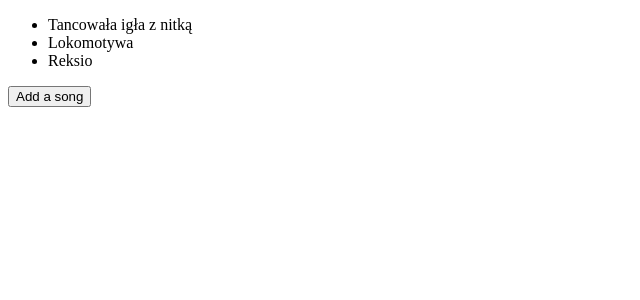
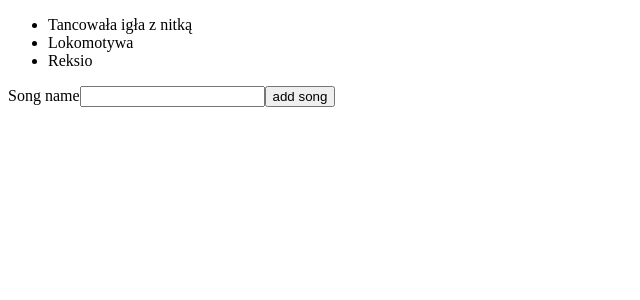
Before and after one commit to aleksandergorecki80/HooksLearningApp, a React (Create React App) app: page / in a window 1280 px wide. Shown: the top 300 px of the page, without its empty margins (0-640 px from the left). Built offline with nearby package versions, Linux system fonts and the light colour scheme.

Commit message:
useState with form

```diff
--- /dev/null
+++ b/src/components/NewSongForm.js
@@ -0,0 +1,21 @@
+import React, { useState } from 'react';
+
+const NewSongForm = (props) => {
+    const [ title, setTitle] = useState('');
+    const handleSubmit = (e) => {
+        e.preventDefault();
+        props.addSong(title)
+        setTitle('');
+    }
+    return (
+        <form onSubmit={handleSubmit}>
+            <label>Song name</label>
+            <input type="text" value={title} required
+                onChange={(e) => setTitle(e.target.value)}
+            />
+            <input type="submit" value="add song" />
+        </form>
+     );
+}
+
+export default NewSongForm;
--- a/src/components/SongList.js
+++ b/src/components/SongList.js
@@ -1,5 +1,6 @@
 import React, { useState } from 'react';
 import { v4 as uuidv4 } from 'uuid';
+import NewSongForm from './NewSongForm';
 
 
 const SongList = () => {
@@ -8,8 +9,8 @@
         { title: 'Lokomotywa', id: 2},
         { title: 'Reksio', id: 3},
     ]);
-    const addSong = () => {
-         setSongs( [ ...songs, { title: 'Bonifacy i Filemon', id: uuidv4() } ] );
+    const addSong = (title) => {
+         setSongs( [ ...songs, { title: title, id: uuidv4() } ] );
     }
     return (
         <div className="song-list">
@@ -20,7 +21,7 @@
                     )
                 })}
             </ul>
-            <button onClick={addSong}>Add a song</button>
+            <NewSongForm addSong={addSong}/>
         </div>
      );
 }
```
